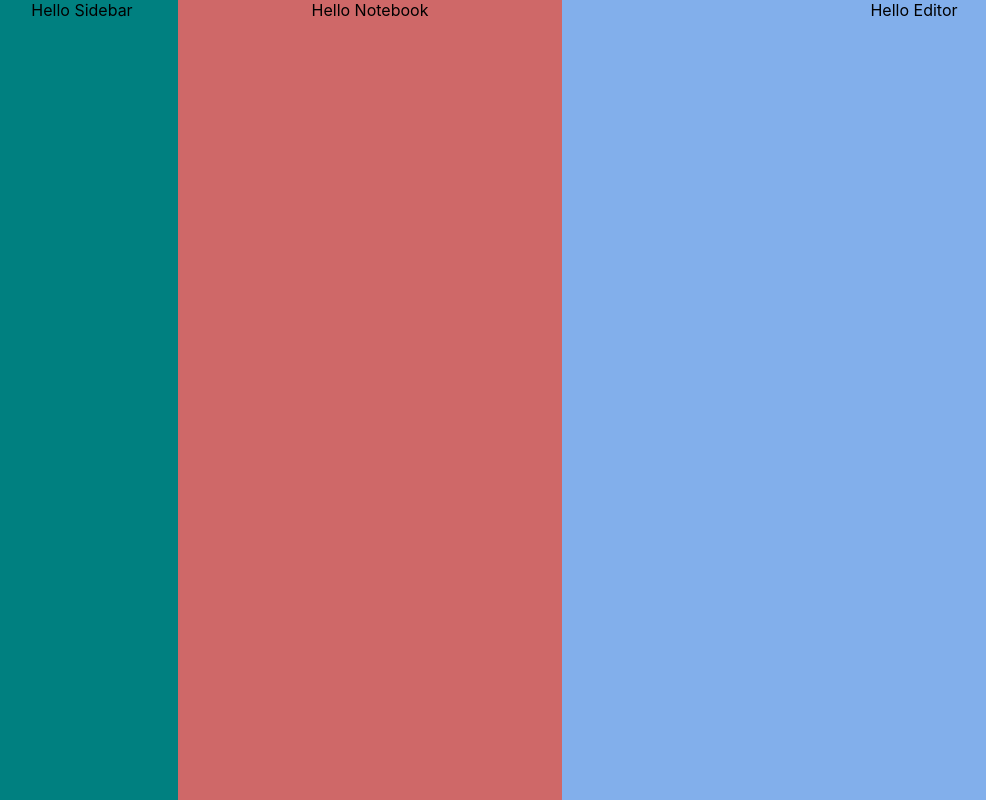
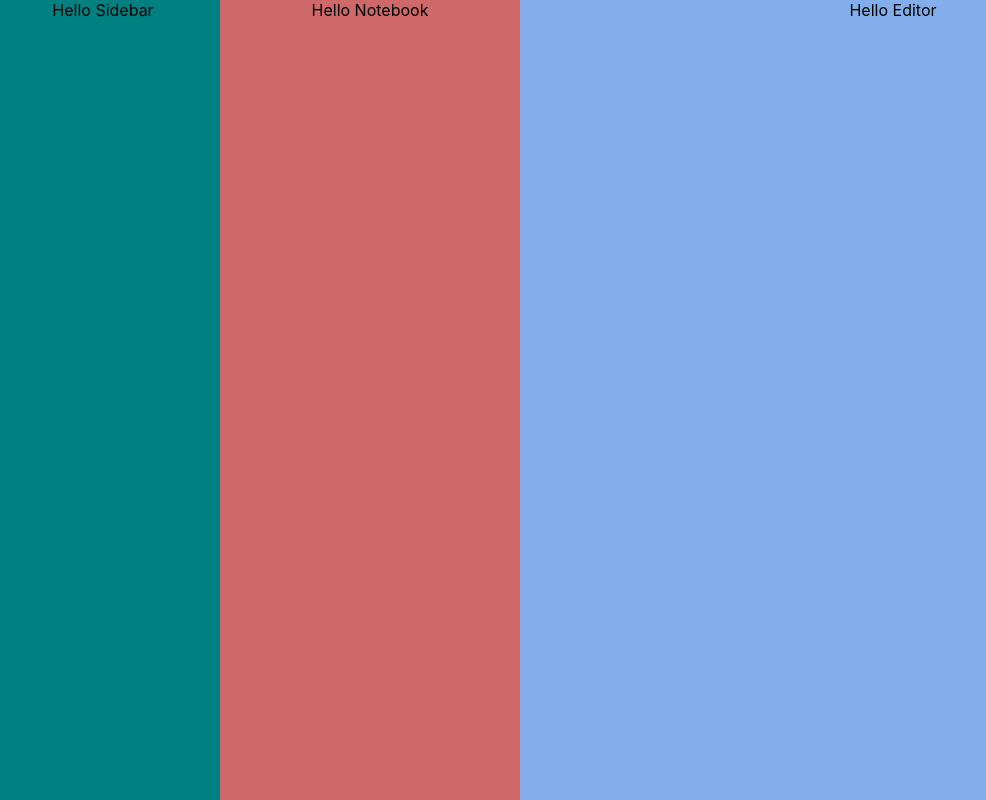
Before and after one commit to Red-CS/noted, a React (Create React App) app: page / in a window 1280 px wide. Shown: the whole page, without its empty margins (14-1000 px from the left). Built offline with nearby package versions, Linux system fonts and the light colour scheme.

Commit message:
update styles

```diff
--- a/src/Components/Sass/App.sass
+++ b/src/Components/Sass/App.sass
@@ -10,6 +10,7 @@
 	flex-direction: row
 	width: 100%
 	height: 100%
+	box-sizing: border-box
 
 	.Flex-Component
 		background-color: red
--- a/src/Components/Sass/components/Editor.sass
+++ b/src/Components/Sass/components/Editor.sass
@@ -2,4 +2,4 @@
 
 #Editor
     background-color: #82afeb
-    width: 55%
+    flex: 1
--- a/src/Components/Sass/components/Notebook.sass
+++ b/src/Components/Sass/components/Notebook.sass
@@ -2,5 +2,9 @@
 
 #Notebook
     background-color: #cf6868
-    width: 30%
-    max-width: 480px
+    width: 300px
+    height: auto
+    max-width: 500px
+    min-width: 220px
+    box-sizing: border-box
+    flex: 0 1 auto
--- a/src/Components/Sass/components/Sidebar.sass
+++ b/src/Components/Sass/components/Sidebar.sass
@@ -2,5 +2,8 @@
 
 #Sidebar
     background-color: teal
-    width: 15%
-    min-width: 175px
+    width: 234px
+    height: auto
+    max-width: 500px
+    min-width: 170px
+    flex: 0 0 auto
```
